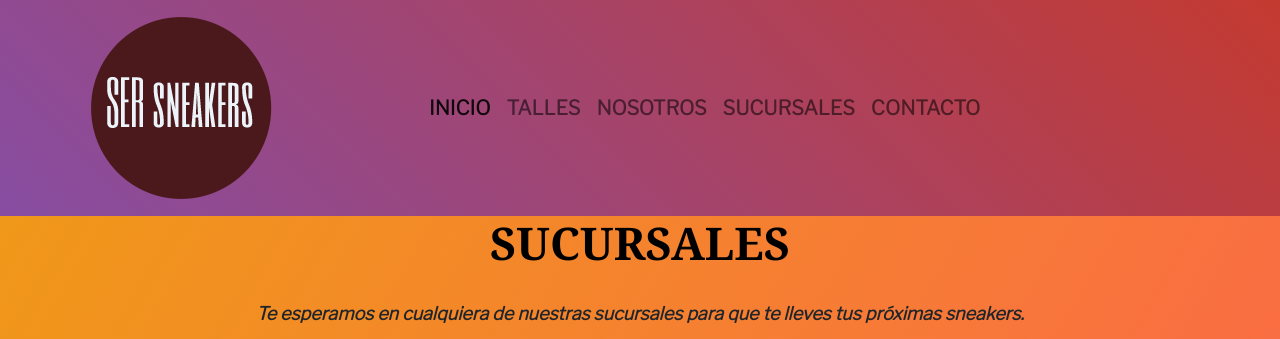
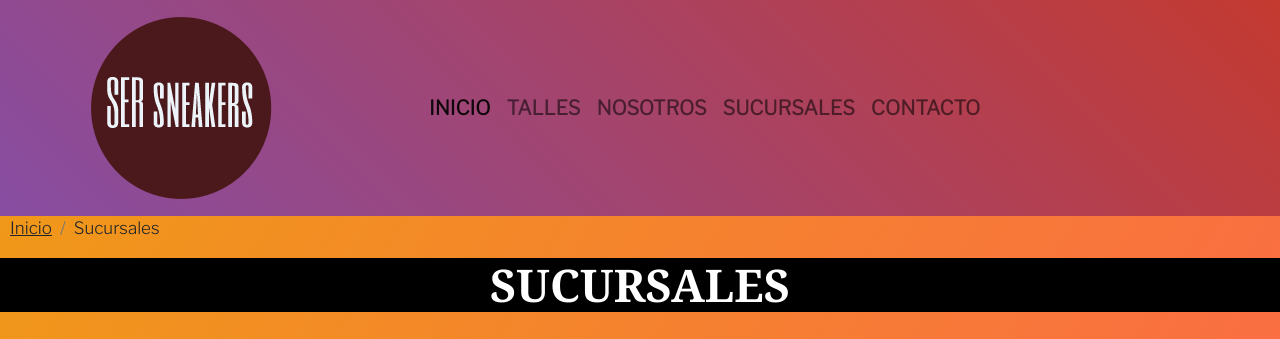
Before and after one commit to EzeRodrig/sersneakers-RodriguezEzequiel, a plain HTML site: page pages/sucursales.html in a window 1280 px wide. Shown: the top 339 px of the page. Drawn offline with nearby package versions, Linux system fonts and the light colour scheme.

Commit message:
agregue extend, mixin y seo al proyecto

```diff
--- a/css/style.css
+++ b/css/style.css
@@ -3,46 +3,52 @@
   margin: 0;
   padding: 0;
   box-sizing: border-box;
-  font-family: "Libre Franklin", sans-serif;
-}
+  font-family: 'Libre Franklin', sans-serif; }
 
 .body :hover {
-  color: rgb(244, 244, 252);
-}
+  color: #f4f4fc; }
+
+.fondo-main .titulo-de-seccion {
+  margin-bottom: 30px;
+  color: white;
+  font-size: 45px;
+  text-align: center;
+  font-weight: bolder;
+  font-family: Cambria, Cochin, Georgia, Times, 'Times New Roman', serif; }
 
 .fondo-main {
   min-height: 80vh;
-  background-image: linear-gradient(-60deg, #ff5858 0%, #f09819 100%);
-}
+  background-image: linear-gradient(-60deg, #ff5858 0%, #f09819 100%); }
+  .fondo-main .migas-de-pan {
+    font-size: 17px;
+    font-weight: black;
+    margin: 0 0 0 10px; }
   .fondo-main .titulo-lo-nuevo {
     display: inline;
     background-color: #1C1C1C;
     margin: 10px;
     color: white;
     font-weight: 100 black;
-  font-size: 30px;
-}
+    font-size: 30px; }
   .fondo-main .titulo-marcas {
     color: black;
     font-size: 45px;
     text-align: center;
     font-weight: bolder;
     margin-bottom: 10px;
-  font-family: Cambria, Cochin, Georgia, Times, "Times New Roman", serif;
-}
+    font-family: Cambria, Cochin, Georgia, Times, 'Times New Roman', serif; }
   .fondo-main .exterior-cards {
     background: linear-gradient(to bottom, #323232 0%, #3F3F3F 40%, #1C1C1C 150%), linear-gradient(to top, rgba(255, 255, 255, 0.4) 0%, rgba(0, 0, 0, 0.25) 200%);
     background-blend-mode: multiply;
     display: flex;
     flex-direction: row;
     flex-wrap: wrap;
-  justify-content: center;
-}
+    justify-content: center; }
     .fondo-main .exterior-cards .interior-cards {
       color: white;
       width: 250px;
       border: solid black 1px;
-  background-color: rgb(145, 32, 32);
+      background-color: #912020;
       align-items: center;
       text-align: center;
       border-radius: 10px;
@@ -50,64 +56,52 @@
       flex-direction: column;
       align-items: center;
       margin: 20px 20px 20px 20px;
-  padding: 10px 10px 10px 10px;
-}
+      padding: 10px 10px 10px 10px; }
       .fondo-main .exterior-cards .interior-cards .imagen {
-  width: 100%;
-}
+        width: 100%; }
       .fondo-main .exterior-cards .interior-cards .descripcion-producto {
         padding: 12px;
-  margin-bottom: 10px;
-}
+        margin-bottom: 10px; }
         .fondo-main .exterior-cards .interior-cards .descripcion-producto .listas-descripcion-producto {
           text-decoration: none;
           list-style: none;
-  padding-left: 0;
-}
+          padding-left: 0; }
         .fondo-main .exterior-cards .interior-cards .descripcion-producto .boton-comprar {
           text-decoration: none;
           color: white;
           background-color: #f07a0c;
           padding: 8px;
-  border-radius: 5px;
-}
+          border-radius: 5px; }
   .fondo-main .mensaje-suscripcion {
-  margin: 0px;
+    margin: 00px;
     font-size: 18px;
     text-align: center;
-  line-height: 55px;
-}
+    line-height: 55px; }
     .fondo-main .mensaje-suscripcion .input {
       width: 140px;
-  height: 32px;
-}
+      height: 32px; }
 
 header .fondo-header {
   top: 0;
   display: flex;
   justify-content: space-between;
   align-items: center;
-  background-image: linear-gradient(45deg, #874da2 0%, #c43a30 100%);
-}
+  background-image: linear-gradient(45deg, #874da2 0%, #c43a30 100%); }
   header .fondo-header .logo {
     margin-left: 70px;
-  margin-right: 140px;
-}
+    margin-right: 140px; }
   header .fondo-header .nav-link {
     font-weight: bolder;
-  font: 18px;
-}
+    font: 18px; }
 
 .footer {
-  background-color: black;
-}
+  background-color: black; }
   .footer .redes-footer {
     background-color: rgba(0, 0, 0, 0.863);
     display: flex;
     width: 400px;
     margin: 0 auto;
-  justify-content: center;
-}
+    justify-content: center; }
   .footer .info-footer {
     color: white;
     background-color: rgba(0, 0, 0, 0.863);
@@ -116,233 +110,165 @@ header .fondo-header .nav-link {
     display: flex;
     justify-content: center;
     flex-direction: column;
-  align-items: center;
-}
+    align-items: center; }
 
 .fondo-main .titulo-de-seccion {
-  margin-bottom: 30px;
-  color: black;
-  font-size: 45px;
-  text-align: center;
-  font-weight: bolder;
-  font-family: Cambria, Cochin, Georgia, Times, "Times New Roman", serif;
-}
+  background-color: black; }
+
 .fondo-main .tabla-de-talles tr {
   text-align: center;
   width: 100%;
   border-collapse: collapse;
   background-color: brown;
   border: solid 1px black;
-  padding: 10px;
-}
+  padding: 10px; }
+
 .fondo-main .tabla-de-talles {
   display: flex;
   justify-content: center;
-  margin-bottom: 40px;
-}
+  margin-bottom: 40px; }
+
 .fondo-main .segundos-titulos-talles {
   margin: 210px 20px 10px 20px;
   color: black;
   font-size: 20px;
   justify-items: center;
   text-decoration: underline;
-  margin-bottom: 40px;
-}
+  margin-bottom: 40px; }
+
 .fondo-main .contenido-talles {
   text-decoration: none;
   justify-content: center;
-  margin: 10px 20px 10px 25px;
-}
+  margin: 10px 20px 10px 25px; }
+
 .fondo-main .contenido-talles-lista {
   text-decoration: none;
   justify-content: center;
-  margin: 10px 20px 10px 10px;
-}
+  margin: 10px 20px 10px 10px; }
 
-.fondo-main .titulo-de-seccion {
-  margin-bottom: 30px;
-  color: black;
-  font-size: 45px;
-  text-align: center;
-  font-weight: bolder;
-  font-family: Cambria, Cochin, Georgia, Times, "Times New Roman", serif;
-}
 .fondo-main .segundos-titulos-nosotros {
   text-align: center;
   margin: 5px;
   font-style: italic;
   font-stretch: expanded;
-  text-decoration: underline;
-}
+  text-decoration: underline; }
+
 .fondo-main .contenido-nosotros {
   padding: 20px;
-  text-align: center;
-}
+  text-align: center; }
 
-.fondo-main .titulo-de-seccion {
-  margin-bottom: 30px;
-  color: black;
-  font-size: 45px;
-  text-align: center;
-  font-weight: bolder;
-  font-family: Cambria, Cochin, Georgia, Times, "Times New Roman", serif;
-}
 .fondo-main .contenido-sucursales {
   font-size: 18px;
   margin-bottom: 40px;
   font-style: oblique;
   font-weight: bold;
-  text-align: center;
-}
+  text-align: center; }
+
 .fondo-main .todas-sucursales {
   max-width: 850px;
   display: grid;
   grid-template-columns: repeat(2 1fr);
   justify-items: center;
   align-items: center;
-  justify-content: center;
-}
+  justify-content: center; }
 
 .fondo-main {
   min-height: 80vh;
-  background-image: linear-gradient(-60deg, #ff5858 0%, #f09819 100%);
-}
-.fondo-main .titulo-de-seccion {
-  margin-bottom: 30px;
-  color: black;
-  font-size: 45px;
-  text-align: center;
-  font-weight: bolder;
-  font-family: Cambria, Cochin, Georgia, Times, "Times New Roman", serif;
-}
+  background-image: linear-gradient(-60deg, #ff5858 0%, #f09819 100%); }
   .fondo-main .formulario-contacto {
     line-height: 40px;
     text-align: center;
     display: flex;
     flex-direction: column;
-  align-items: center;
-}
+    align-items: center; }
     .fondo-main .formulario-contacto .boton-contactos {
-  margin: 10px 0 0 0;
-}
+      margin: 10px 0 0 0; }
 
 @media (max-width: 715px) {
   header .fondo-header {
     flex-direction: column;
     font-size: 16px;
     /* position:sticky; */
-    top: 0;
-  }
+    top: 0; }
     header .fondo-header .logo {
-    margin-left: 0;
-  }
+      margin-left: 0; }
   header .barra-navegacion {
     margin-bottom: 10px;
-    list-style: none;
-  }
+    list-style: none; }
   .fondo-main .titulo-lo-nuevo {
-    font-size: 26px;
-  }
+    font-size: 26px; }
   .fondo-main .titulo-marcas {
-    font-size: 37px;
-  }
+    font-size: 37px; }
   .fondo-main .exterior-cards {
-    justify-content: center;
-  }
+    justify-content: center; }
   .fondo-main .mensaje-suscripcion {
-    font-size: medium;
-  }
+    font-size: medium; }
     .fondo-main .mensaje-suscripcion .input {
       width: 120px;
-    height: 28px;
-  }
+      height: 28px; }
   .fondo-main .titulo-de-seccion {
     font-size: 36px;
-    padding-top: 20px;
-  }
+    padding-top: 20px; }
   .fondo-main .contenido-sucursales {
     font-size: 16px;
-    margin: 0 10px 0 10px;
-  }
+    margin: 0 10px 0 10px; }
   .fondo-main .todas-sucursales p {
     font-size: 14px;
     justify-content: center;
     justify-items: center;
-    margin: 0 10px 0 10px;
-  }
+    margin: 0 10px 0 10px; }
   .footer .info-footer {
     font-size: small;
-    margin: 0 10px 0 20px;
-  }
-}
+    margin: 0 10px 0 20px; } }
+
 @media (max-width: 550px) {
   header .fondo-header {
     flex-direction: column;
     font-size: 14px;
     /* position:sticky; */
-    top: 0;
-  }
+    top: 0; }
     header .fondo-header .logo {
-    margin-left: 0px;
-  }
+      margin-left: 0px; }
   header .barra-navegacion {
     margin-bottom: 10px;
-    list-style: none;
-  }
+    list-style: none; }
   .fondo-main .titulo-lo-nuevo {
-    font-size: 20px;
-  }
+    font-size: 20px; }
   .fondo-main .titulo-marcas {
-    font-size: 30px;
-  }
+    font-size: 30px; }
   .fondo-main .exterior-cards {
-    justify-content: center;
-  }
+    justify-content: center; }
   .fondo-main .mensaje-suscripcion {
-    font-size: small;
-  }
+    font-size: small; }
     .fondo-main .mensaje-suscripcion .input {
       width: 105px;
-    height: 24px;
-  }
+      height: 24px; }
   .fondo-main .titulo-de-seccion {
     font-size: 30px;
-    padding-top: 20px;
-  }
+    padding-top: 20px; }
   .fondo-main .contenido-sucursales {
     font-size: 14px;
-    margin: 0 10px 0 10px;
-  }
+    margin: 0 10px 0 10px; }
   .fondo-main .todas-sucursales p {
     font-size: 14px;
     justify-content: center;
     justify-items: center;
-    margin: 0 10px 0 10px;
-  }
+    margin: 0 10px 0 10px; }
   .fondo-main .segundos-titulos-nosotros {
-    font-size: 15px;
-  }
+    font-size: 15px; }
   .fondo-main .contenido-nosotros {
-    font-size: 13px;
-  }
+    font-size: 13px; }
   .fondo-main .formulario-contacto {
-    font-size: 13px;
-  }
+    font-size: 13px; }
   .fondo-main .segundos-titulos-talles {
     font-size: 16px;
-    margin-bottom: 20px;
-  }
+    margin-bottom: 20px; }
   .fondo-main .contenido-talles {
     font-size: 13px;
     justify-content: center;
     margin: 0 10px 0 10px;
     text-decoration: none;
-    list-style: none;
-  }
+    list-style: none; }
   .footer .info-footer {
     font-size: x-small;
-    margin: 0 10px 0 20px;
-  }
-}
-
-/*# sourceMappingURL=style.css.map */
+    margin: 0 10px 0 20px; } }
--- a/pages/sucursales.html
+++ b/pages/sucursales.html
@@ -5,7 +5,11 @@
     <meta charset="UTF-8">
     <meta http-equiv="X-UA-Compatible" content="IE=edge">
     <meta name="viewport" content="width=, initial-scale=1.0">
-    <title>SER SNEAKERS</title>
+    <meta name="keywords" content="sucursales, mapa, maps, ubicación,">
+    <meta name="description" content="Ubicación de todas las sucursales de SER Sneakers, con su mapa correspondiente">
+
+
+    <title>SER SNEAKERS | Sucursales</title>
     <link rel="shortcut icon" href="../img/iconoLogoMakr-7PTG3P.ico">
     <link href="https://cdn.jsdelivr.net/npm/bootstrap@5.2.0/dist/css/bootstrap.min.css" rel="stylesheet"
         integrity="sha384-gH2yIJqKdNHPEq0n4Mqa/HGKIhSkIHeL5AyhkYV8i59U5AR6csBvApHHNl/vI1Bx" crossorigin="anonymous">
@@ -43,6 +47,13 @@
 
     </header>
     <main class="fondo-main">
+        <nav aria-label="breadcrumb" class="migas-de-pan">
+            <ol class="breadcrumb">
+              <li class="breadcrumb-item"><a  class="text-reset" href="../index.html">Inicio</a></li>
+              <li class="breadcrumb-item active text-dark" aria-current="page">Sucursales</li>
+
+            </ol>
+        </nav>
 
         <h1 class="titulo-de-seccion">SUCURSALES</h1>
         <p class="contenido-sucursales">Te esperamos en cualquiera de nuestras sucursales para que te lleves tus
--- a/scss/main.scss
+++ b/scss/main.scss
@@ -5,12 +5,13 @@
     padding: 0;
     box-sizing: border-box;
     font-family: 'Libre Franklin', sans-serif;
-
 }
 
 .body :hover{
     color: rgb(244, 244, 252);
 }
+
+@import "./secciones/variables/extend";
 
 @import "./secciones/index-main";
 @import "./secciones/header";
--- a/scss/secciones/_contacto-main.scss
+++ b/scss/secciones/_contacto-main.scss
@@ -3,12 +3,7 @@
     background-image: linear-gradient(-60deg, #ff5858 0%, #f09819 100%);
     .titulo-de-seccion{
 
-        margin-bottom: 30px;
-        color: black;
-        font-size: 45px;
-        text-align: center;
-        font-weight: bolder;
-        font-family: Cambria, Cochin, Georgia, Times, 'Times New Roman', serif;
+        @extend %titulos-cada-seccion;
     }
 
     .formulario-contacto{
--- a/scss/secciones/_index-main.scss
+++ b/scss/secciones/_index-main.scss
@@ -1,6 +1,13 @@
 .fondo-main{
     min-height: 80vh;
     background-image: linear-gradient(-60deg, #ff5858 0%, #f09819 100%);
+
+    .migas-de-pan{
+        font-size: 17px;
+        font-weight:black;
+        margin: 0 0 0 10px;
+
+    }
 
 
     .titulo-lo-nuevo{
--- a/scss/secciones/_nosotros-main.scss
+++ b/scss/secciones/_nosotros-main.scss
@@ -1,12 +1,7 @@
 .fondo-main{
     .titulo-de-seccion{
 
-        margin-bottom: 30px;
-        color: black;
-        font-size: 45px;
-        text-align: center;
-        font-weight: bolder;
-        font-family: Cambria, Cochin, Georgia, Times, 'Times New Roman', serif;
+        @extend %titulos-cada-seccion;
     }
 
     .segundos-titulos-nosotros{
--- a/scss/secciones/_sucursales-main.scss
+++ b/scss/secciones/_sucursales-main.scss
@@ -1,12 +1,7 @@
 .fondo-main{
     .titulo-de-seccion{
+        @extend %titulos-cada-seccion;
 
-        margin-bottom: 30px;
-        color: black;
-        font-size: 45px;
-        text-align: center;
-        font-weight: bolder;
-        font-family: Cambria, Cochin, Georgia, Times, 'Times New Roman', serif;
     }
 
     .contenido-sucursales{
--- a/scss/secciones/_talles-main.scss
+++ b/scss/secciones/_talles-main.scss
@@ -1,12 +1,8 @@
 .fondo-main{
     .titulo-de-seccion{
+        @extend %titulos-cada-seccion;
+        @include fondo-titulos (black);
 
-        margin-bottom: 30px;
-        color: black;
-        font-size: 45px;
-        text-align: center;
-        font-weight: bolder;
-        font-family: Cambria, Cochin, Georgia, Times, 'Times New Roman', serif;
     }
 
     .tabla-de-talles tr {
```
Also changed, not shown: index.html (+9 -1 lines), pages/contacto.html (+13 -1 lines), pages/nosotros.html (+14 -1 lines), pages/talles.html (+11 -1 lines), scss/secciones/variables/_extend.scss (added, +13 -0 lines), 1 other file. Lines whose indentation alone changed are shown as unchanged.
